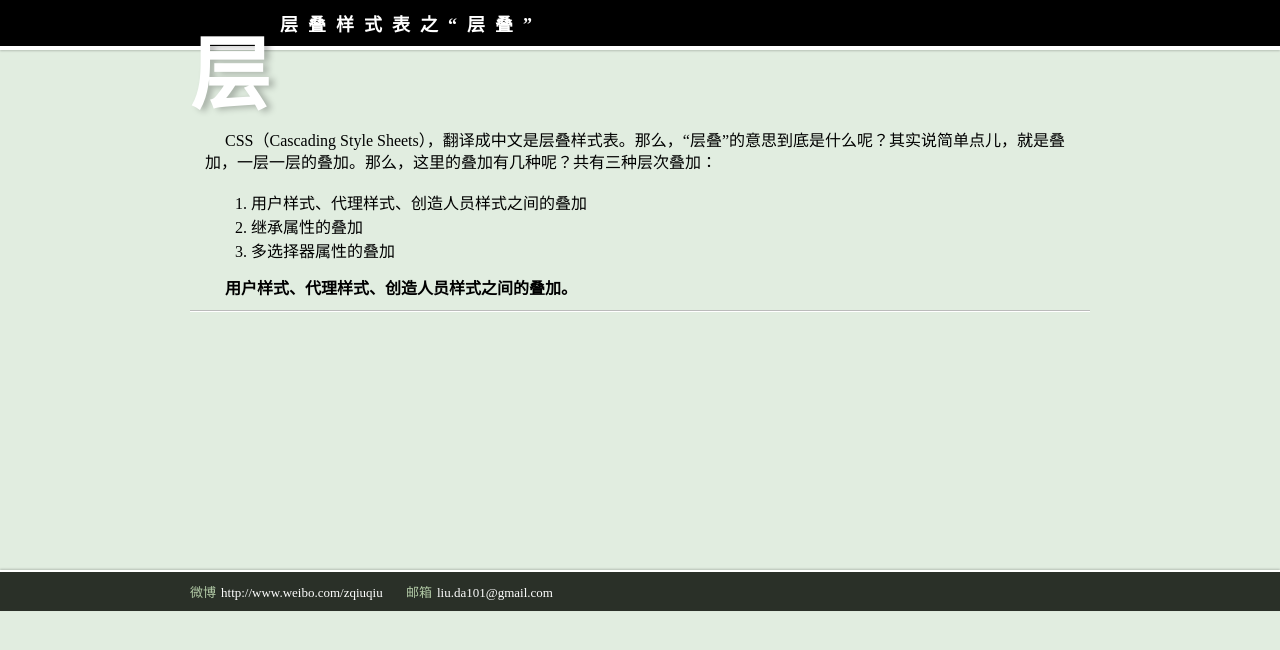
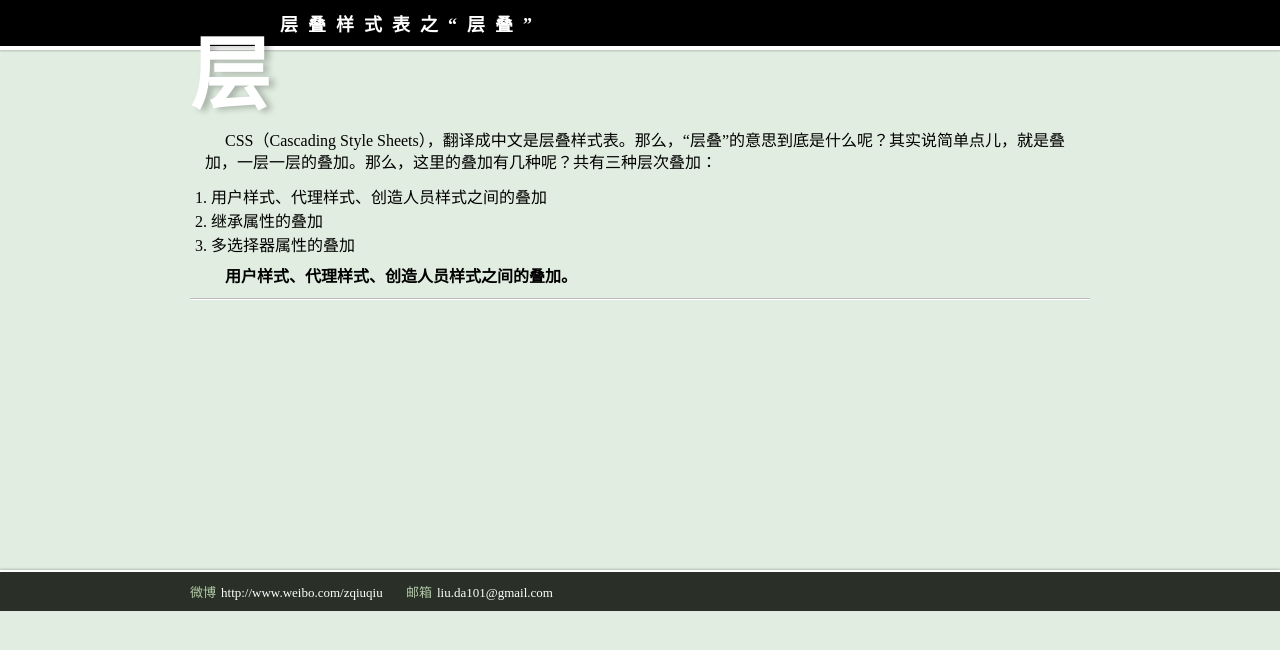
Before and after one commit to liuda101/liuda101.github.com, a Jekyll site: the page built from _posts/2012-11-09-CSS_Cascading.md, in a window 1280 px wide. Shown: the top 650 px of the page. Built offline with Jekyll 4.4.1, drawn with Linux system fonts in a browser that asks for light colours; comment, search, counter and statistics services are not loaded.

Commit message:
modify css

```diff
--- a/styles/site.css
+++ b/styles/site.css
@@ -1,4 +1,4 @@
-html,body,header,footer,div,section,p,span,h1,h2{padding:0;margin:0;}
+html,body,header,footer,div,section,p,span,h1,h2,ol,li{padding:0;margin:0;}
 
 html,body{background-color:#e1ede0;}
 
```
